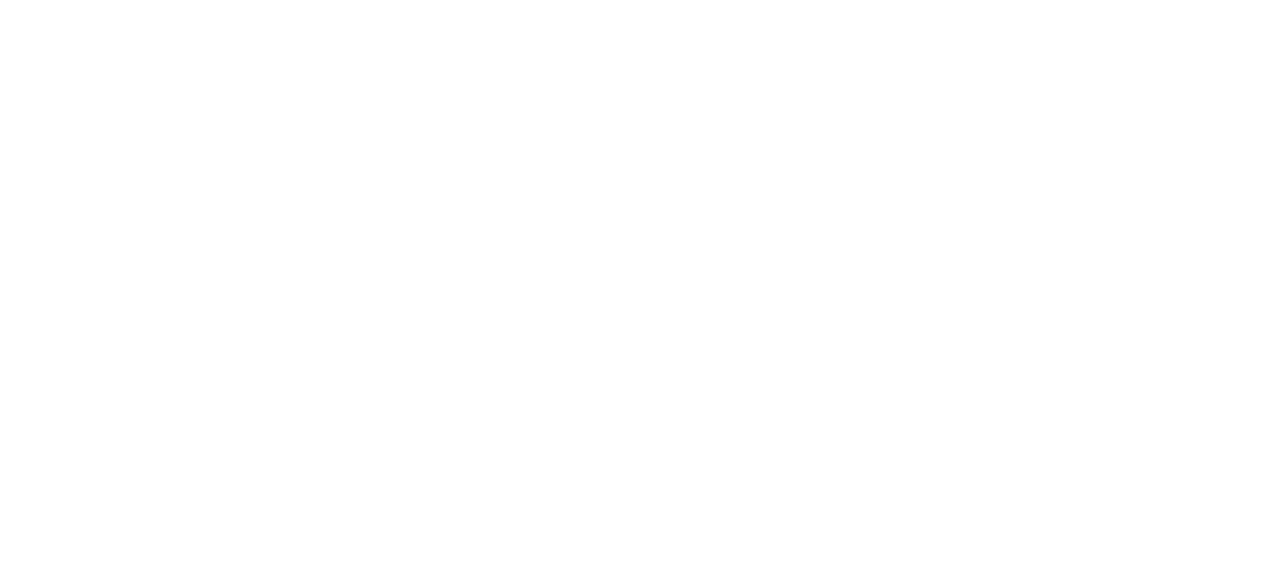
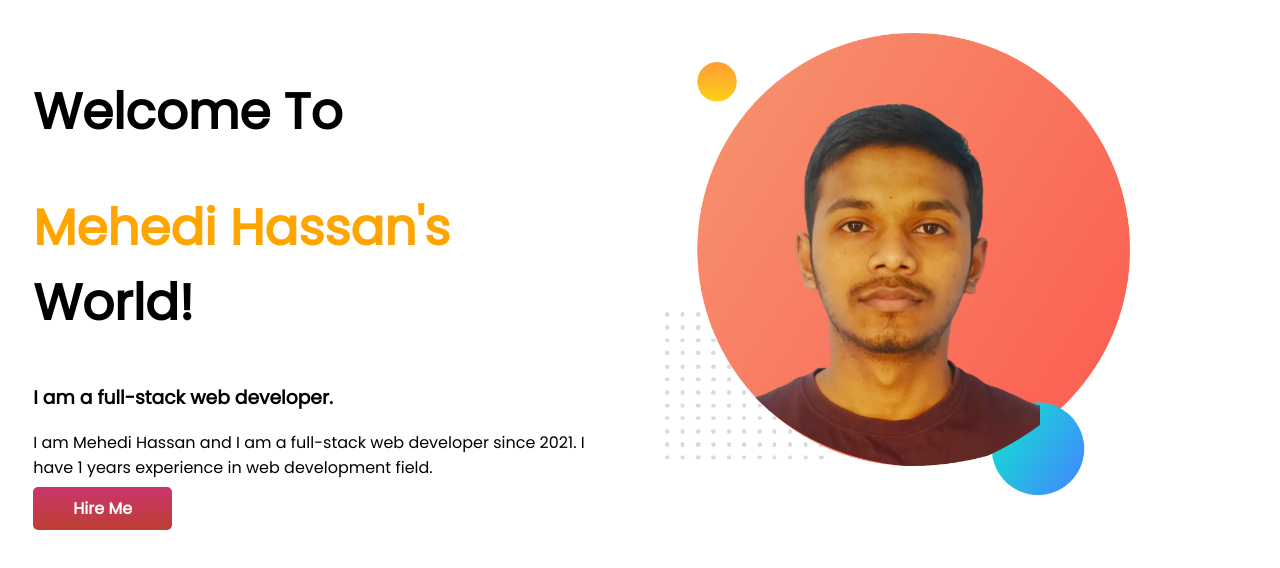
Before and after one commit to mehedih23/developer-portfolio, a plain HTML site: page index.html in a window 1280 px wide. Drawn offline with Linux system fonts and the light colour scheme.

Commit message:
add welcome section

```diff
--- a/index.html
+++ b/index.html
@@ -1,13 +1,35 @@
 <!DOCTYPE html>
 <html lang="en">
+
 <head>
     <meta charset="UTF-8">
     <meta http-equiv="X-UA-Compatible" content="IE=edge">
     <meta name="viewport" content="width=device-width, initial-scale=1.0">
     <title>welcome</title>
+    <link rel="preconnect" href="https://fonts.googleapis.com">
+    <link rel="preconnect" href="https://fonts.gstatic.com" crossorigin>
+    <link href="https://fonts.googleapis.com/css2?family=Poppins&display=swap" rel="stylesheet">
     <link rel="stylesheet" href="style.css">
 </head>
+
 <body>
+    <section>
+        <div class="half-width">
+            <h1>Welcome To</h1>
+            <h1><span class="title-name">Mehedi Hassan's</span> World!</h1>
+            <h3>I am a full-stack web developer.</h3>
+            <p>I am Mehedi Hassan and I am a full-stack web developer since 2021. I have 1 years experience in web
+                development field.</p>
+            <a class="hire-me-btn" href="https://www.google.com/" target="_blank">Hire Me</a>
+
+        </div>
+
+        <div class="half-width">
+            <img src="images/my-bg1.png" alt="portfolio-profile-pic" srcset="">
+        </div>
+    </section>
+
 
 </body>
+
 </html>
--- a/style.css
+++ b/style.css
@@ -0,0 +1,27 @@
+body{
+    font-family: 'Poppins', sans-serif;
+}
+h1{
+    font-size: 50px;
+}
+.title-name{
+    color: orange;
+}
+section{
+    display: flex;
+}
+.half-width{
+    width: 50%;
+    padding: 2%;
+}
+.half-width img{
+    width: 80%;
+}
+.hire-me-btn{
+    text-decoration: none;
+    background-image: linear-gradient(#CB356B, #BD3F32);
+    color: white;
+    font-weight: 700;
+    padding: 10px 40px;
+    border-radius: 5px;
+}
```
